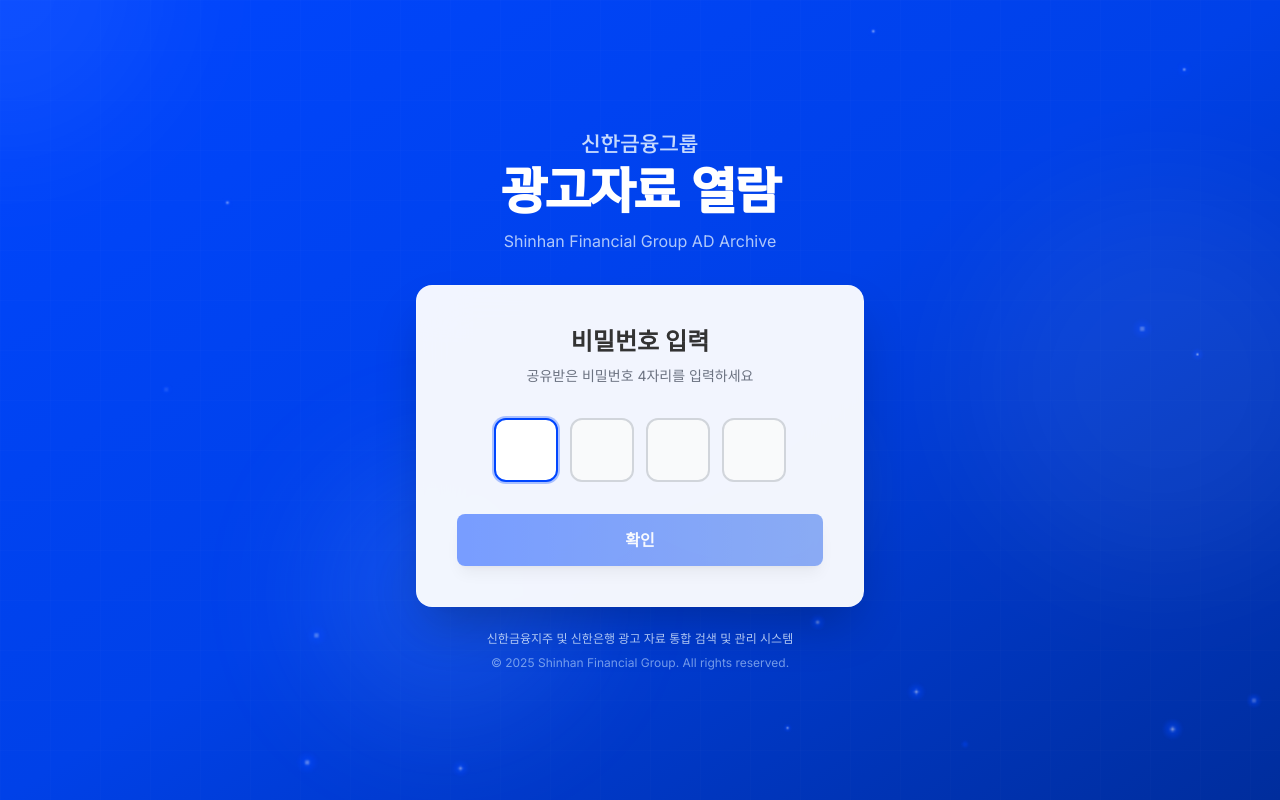
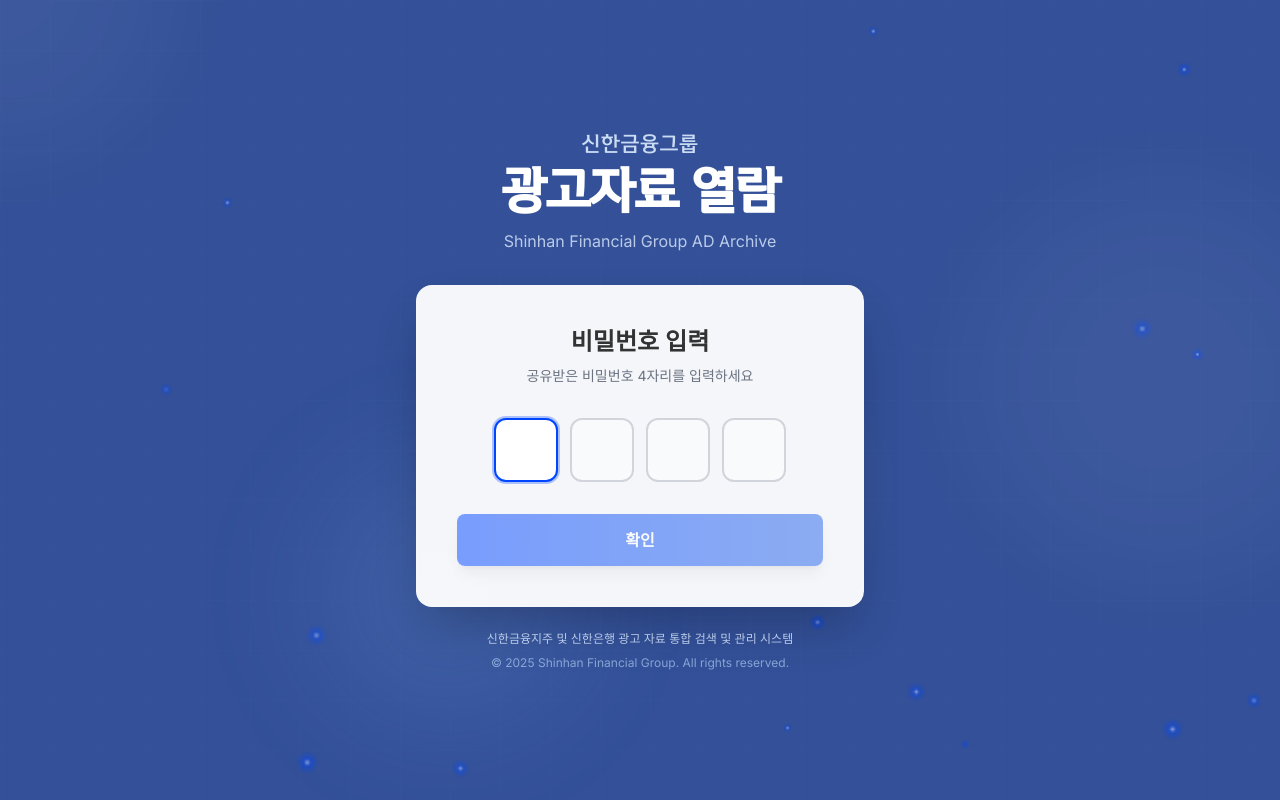
Before and after one commit to successbank/shinhandb, a Next.js app in the folder frontend/: page /share/1 in a window 1280 px wide. Built offline with nearby package versions, Linux system fonts and the light colour scheme.

Commit message:
공유링크 배경색상  수정

```diff
--- a/frontend/src/app/share/[shareId]/page.tsx
+++ b/frontend/src/app/share/[shareId]/page.tsx
@@ -446,7 +446,7 @@
     return (
       <div className="min-h-screen flex items-center justify-center px-4 py-12 relative overflow-hidden">
         {/* 신한 블루 그라디언트 배경 */}
-        <div className="absolute inset-0 bg-gradient-to-br from-[#0046FF] via-[#0041E8] to-[#002D9C]"></div>
+        <div className="absolute inset-0 bg-gradient-to-br from-[#335098] via-[#335098] to-[#335098]"></div>
 
         {/* 빛 파티클 효과 (아래에서 위로 올라옴) */}
         {isMounted && (
@@ -715,7 +715,7 @@
 
   // 타임라인 화면
   return (
-    <div className="min-h-screen bg-[#0046FF] py-8 px-4">
+    <div className="min-h-screen bg-[#335098] py-8 px-4">
       <div className="max-w-5xl mx-auto">
         {/* 헤더 */}
         <div className="text-center mb-12">
@@ -1145,7 +1145,7 @@
 
       {/* 분기별 프로젝트 Swiper Coverflow 모달 */}
       {selectedQuarter && !imageGalleryOpen && (
-        <div className="fixed inset-0 bg-gradient-to-br from-[#0046FF] to-[#003399] z-50 flex flex-col items-center justify-center p-4 overflow-hidden">
+        <div className="fixed inset-0 bg-gradient-to-br from-[#335098] to-[#335098] z-50 flex flex-col items-center justify-center p-4 overflow-hidden">
           <style jsx>{`
             .quarter-swiper {
               width: 100%;
```
